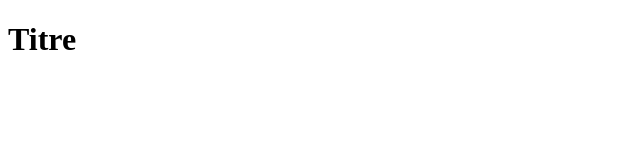
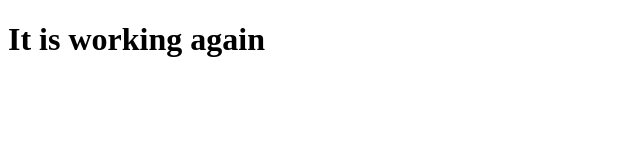
Before and after one commit to Shamall0w55/LearningGit, a plain HTML site: page index.html in a window 1280 px wide. Shown: the whole page, without its empty margins (0-640 px from the left). Drawn offline with Linux system fonts and the light colour scheme.

Commit message:
Modification du titre h1

```diff
--- a/index.html
+++ b/index.html
@@ -6,6 +6,6 @@
     <title>Document</title>
 </head>
 <body>
-    <h1>Titre</h1>
+    <h1>It is working again</h1>
 </body>
 </html>
```
